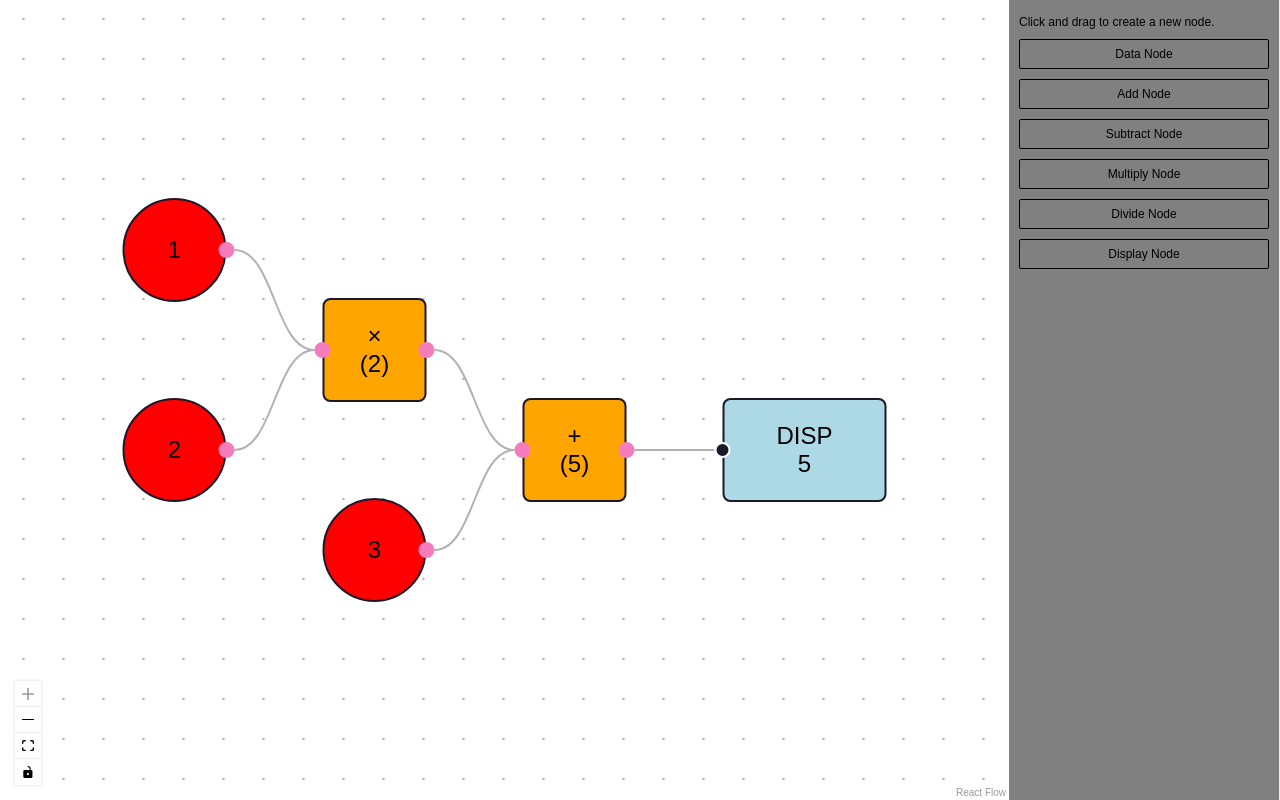
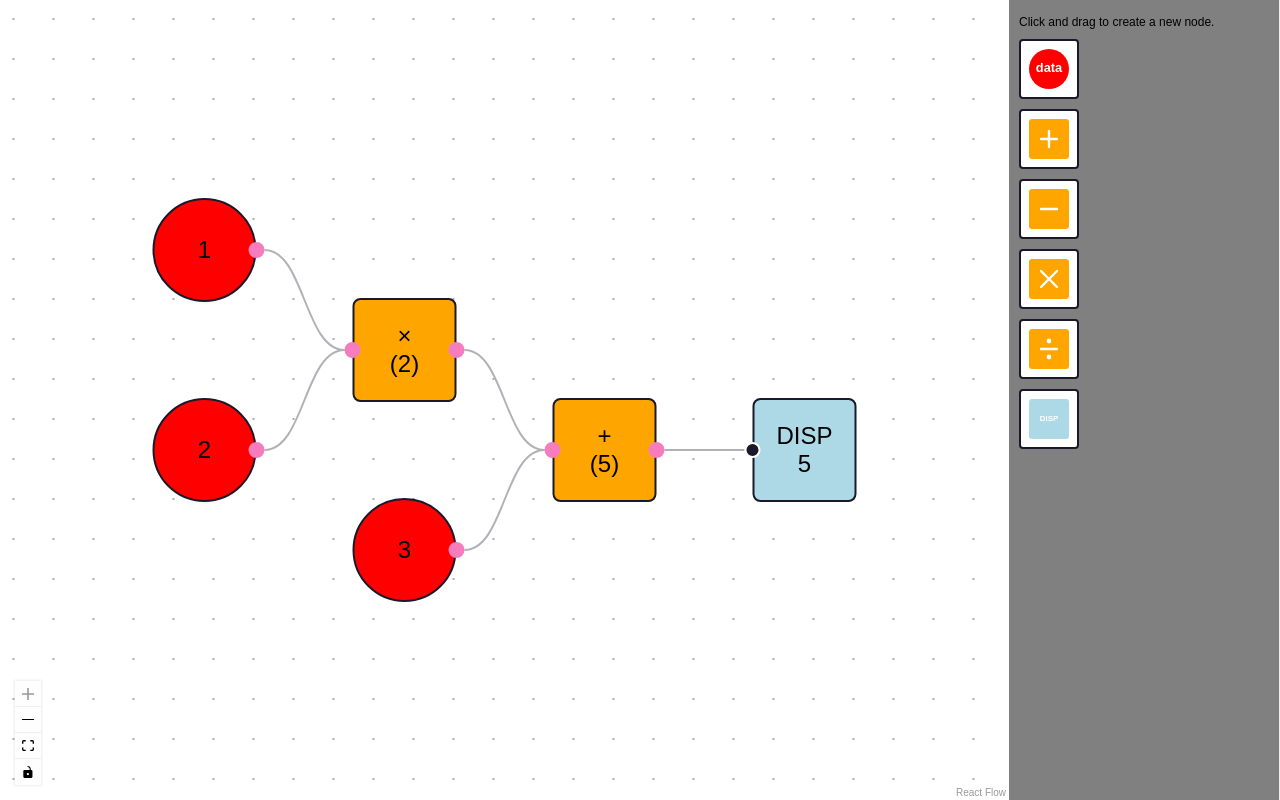
Before and after one commit to maxdarling/vislang-v1, a React (Vite) app: page / in a window 1280 px wide. Built offline with nearby package versions, Linux system fonts and the light colour scheme.

Commit message:
icon-based sidebar

```diff
--- a/src/Sidebar.tsx
+++ b/src/Sidebar.tsx
@@ -1,4 +1,5 @@
 import { useDnD } from "./DnDContext";
+import { NodeIcon } from "./components/NodeIcon";
 
 export default function Sidebar() {
   const [_, setType] = useDnD();
@@ -8,51 +9,29 @@ export default function Sidebar() {
     event.dataTransfer.effectAllowed = "move";
   };
 
+  const nodeTypes: Array<"data" | "add" | "sub" | "mul" | "div" | "display"> = [
+    "data",
+    "add",
+    "sub",
+    "mul",
+    "div",
+    "display",
+  ];
+
   return (
     <aside>
       <div className="description">Click and drag to create a new node.</div>
-      <div
-        className="dndnode data"
-        onDragStart={(event) => onDragStart(event, "data")}
-        draggable
-      >
-        Data Node
-      </div>
-      <div
-        className="dndnode add"
-        onDragStart={(event) => onDragStart(event, "add")}
-        draggable
-      >
-        Add Node
-      </div>
-      <div
-        className="dndnode sub"
-        onDragStart={(event) => onDragStart(event, "sub")}
-        draggable
-      >
-        Subtract Node
-      </div>
-      <div
-        className="dndnode mul"
-        onDragStart={(event) => onDragStart(event, "mul")}
-        draggable
-      >
-        Multiply Node
-      </div>
-      <div
-        className="dndnode div"
-        onDragStart={(event) => onDragStart(event, "div")}
-        draggable
-      >
-        Divide Node
-      </div>
-      <div
-        className="dndnode display"
-        onDragStart={(event) => onDragStart(event, "display")}
-        draggable
-      >
-        Display Node
-      </div>
+      {nodeTypes.map((nodeType) => (
+        <div
+          key={nodeType}
+          className={`dndnode ${nodeType}`}
+          onDragStart={(event) => onDragStart(event, nodeType)}
+          draggable
+          title={`${nodeType.charAt(0).toUpperCase() + nodeType.slice(1)} Node`}
+        >
+          <NodeIcon type={nodeType} size={40} />
+        </div>
+      ))}
     </aside>
   );
 }
--- /dev/null
+++ b/src/components/NodeIcon.tsx
@@ -0,0 +1,140 @@
+type NodeIconProps = {
+  type: "data" | "add" | "sub" | "mul" | "div" | "display";
+  size?: number;
+};
+
+export function NodeIcon({ type, size = 50 }: NodeIconProps) {
+  const viewBox = "0 0 50 50";
+  const borderRadius = 4; // For rounded rectangles
+
+  switch (type) {
+    case "data":
+      // Circle - matches the circular data node
+      return (
+        <svg
+          width={size}
+          height={size}
+          viewBox={viewBox}
+          className={`node-icon node-icon-${type}`}
+        >
+          <circle cx="25" cy="25" r="25" />
+          <text
+            x="25"
+            y="25"
+            textAnchor="middle"
+            dominantBaseline="middle"
+            fill="white"
+            fontSize="16"
+            fontWeight="bold"
+          >
+            data
+          </text>
+        </svg>
+      );
+
+    case "add":
+      // Rounded square with plus sign
+      return (
+        <svg
+          width={size}
+          height={size}
+          viewBox={viewBox}
+          className={`node-icon node-icon-${type}`}
+        >
+          <rect x="0" y="0" width="50" height="50" rx={borderRadius} />
+          <path
+            d="M25 15v20M15 25h20"
+            stroke="white"
+            strokeWidth="3"
+            strokeLinecap="round"
+          />
+        </svg>
+      );
+
+    case "sub":
+      // Rounded square with minus sign
+      return (
+        <svg
+          width={size}
+          height={size}
+          viewBox={viewBox}
+          className={`node-icon node-icon-${type}`}
+        >
+          <rect x="0" y="0" width="50" height="50" rx={borderRadius} />
+          <path
+            d="M15 25h20"
+            stroke="white"
+            strokeWidth="3"
+            strokeLinecap="round"
+          />
+        </svg>
+      );
+
+    case "mul":
+      // Rounded square with X
+      return (
+        <svg
+          width={size}
+          height={size}
+          viewBox={viewBox}
+          className={`node-icon node-icon-${type}`}
+        >
+          <rect x="0" y="0" width="50" height="50" rx={borderRadius} />
+          <path
+            d="M15 15l20 20M35 15l-20 20"
+            stroke="white"
+            strokeWidth="3"
+            strokeLinecap="round"
+          />
+        </svg>
+      );
+
+    case "div":
+      // Rounded square with division symbol
+      return (
+        <svg
+          width={size}
+          height={size}
+          viewBox={viewBox}
+          className={`node-icon node-icon-${type}`}
+        >
+          <rect x="0" y="0" width="50" height="50" rx={borderRadius} />
+          <circle cx="25" cy="15" r="3" fill="white" />
+          <path
+            d="M15 25h20"
+            stroke="white"
+            strokeWidth="3"
+            strokeLinecap="round"
+          />
+          <circle cx="25" cy="35" r="3" fill="white" />
+        </svg>
+      );
+
+    case "display":
+      // Rounded square with DISP text
+      return (
+        <svg
+          width={size}
+          height={size}
+          viewBox={viewBox}
+          className={`node-icon node-icon-${type}`}
+        >
+          <rect x="0" y="0" width="50" height="50" rx={borderRadius} />
+          <text
+            x="25"
+            y="25"
+            textAnchor="middle"
+            dominantBaseline="middle"
+            fill="white"
+            fontSize="10"
+            fontWeight="bold"
+          >
+            DISP
+          </text>
+        </svg>
+      );
+
+    default:
+      return null;
+  }
+}
--- a/src/index.css
+++ b/src/index.css
@@ -10,10 +10,9 @@ body {
   height: 100vh;
 }
 
-.react-flow {
+/* define at :root level so they're in dnd wrapper and reactflow canvas */
+:root {
   --xy-theme-selected: #f57dbd;
-
-  /* Node colors - source of truth */
   --node-color-data: #ff0000;
   --node-color-func: orange;
   --node-color-display: lightblue;
@@ -47,31 +46,37 @@ body {
 }
 
 .dndflow .dndnode {
-  height: 20px;
+  width: 48px;
+  height: 48px;
   padding: 4px;
-  border: 1px solid #1a192b;
-  border-radius: 2px;
+  border: 2px solid #1a192b;
+  border-radius: 4px;
   margin-bottom: 10px;
   display: flex;
   justify-content: center;
   align-items: center;
   cursor: grab;
+  background: white;
 }
 
-/* Sidebar node border colors */
-.dndflow .dndnode.data {
-  border-color: var(--node-color-data);
+/* NodeIcon component styles - uses CSS variables for colors */
+.node-icon {
+  display: block;
 }
 
-.dndflow .dndnode.add,
-.dndflow .dndnode.sub,
-.dndflow .dndnode.mul,
-.dndflow .dndnode.div {
-  border-color: var(--node-color-func);
+.node-icon-data circle {
+  fill: var(--node-color-data);
 }
 
-.dndflow .dndnode.display {
-  border-color: var(--node-color-display);
+.node-icon-add rect,
+.node-icon-sub rect,
+.node-icon-mul rect,
+.node-icon-div rect {
+  fill: var(--node-color-func);
+}
+
+.node-icon-display rect {
+  fill: var(--node-color-display);
 }
 
 /* Canvas node styles - source of truth for all node properties */
@@ -103,7 +108,7 @@ body {
 
 .react-flow__node-default.node-display {
   background-color: var(--node-color-display);
-  width: 80px;
+  width: 50px;
   height: 50px;
   border-radius: 4px;
   display: flex;
```
